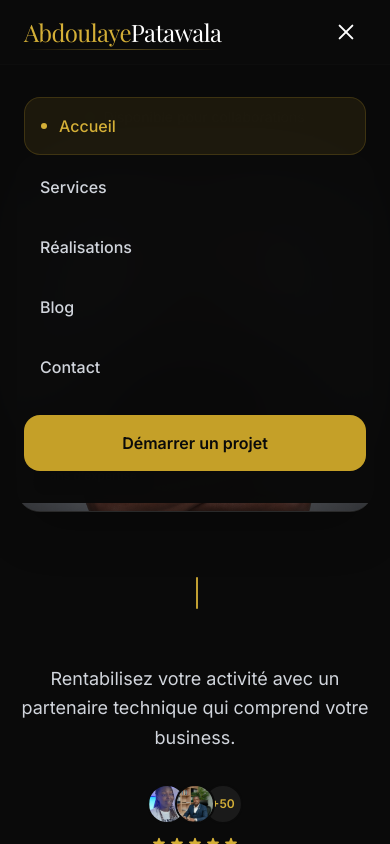
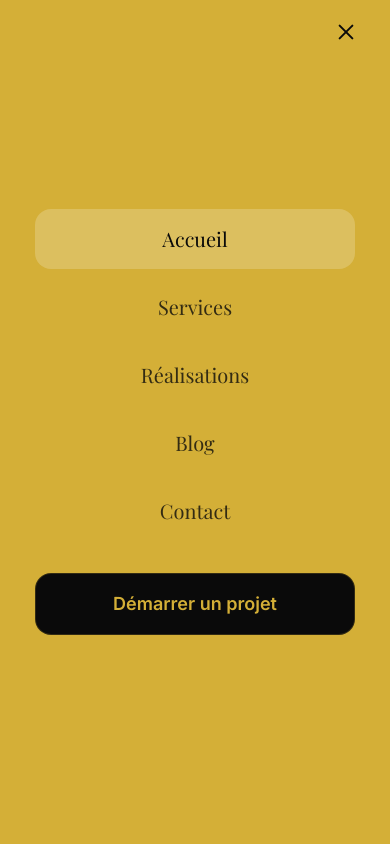
Before and after one commit to PATAWALA/Abdoulaye-Patawala, a Next.js app: page / in a window 390 px wide. Both pictures are taken after a click on the button 346 px from the left and 32 px from the top of the page. Shown: the top 844 px of the page. Built offline with nearby package versions, Linux system fonts and the light colour scheme; no server answers; the database is empty; a web font is replaced by a local one.

Commit message:
32 update

```diff
--- a/src/components/molecules/Navbar.tsx
+++ b/src/components/molecules/Navbar.tsx
@@ -16,6 +16,8 @@ const Navbar: React.FC = () => {
   const [mobileOpen, setMobileOpen] = useState(false);
   const [scrolled, setScrolled] = useState(false);
   const [activeSection, setActiveSection] = useState('#hero');
+  const [circleVisible, setCircleVisible] = useState(false);
+  const [linksVisible, setLinksVisible] = useState(false);
   const observerRef = useRef<IntersectionObserver | null>(null);
   const pathname = usePathname();
   const router = useRouter();
@@ -27,33 +29,53 @@ const Navbar: React.FC = () => {
       return;
     }
 
-    const handleScroll = () => {
-      setScrolled(window.scrollY > 30);
+    const handleScroll = () => setScrolled(window.scrollY > 30);
 
-      // Déterminer la section active en fonction du scroll
     const sectionIds = links.filter(l => !l.isPage).map(l => l.href.replace('#', ''));
-      const scrollPos = window.scrollY + 150; // Offset de 150px depuis le haut
 
+    observerRef.current = new IntersectionObserver(
+      (entries) => {
+        const visible = entries.filter(e => e.isIntersecting).map(e => '#' + e.target.id);
+        if (visible.length > 0) setActiveSection(visible[0]);
+      },
+      { rootMargin: '-15% 0px -70% 0px', threshold: 0 }
+    );
+
+    sectionIds.forEach((id) => {
+      const el = document.getElementById(id);
+      if (el && observerRef.current) observerRef.current.observe(el);
+    });
+
+    const checkInitial = () => {
+      const scrollPos = window.scrollY + window.innerHeight / 4;
       let current = '#hero';
       for (const id of sectionIds) {
         const el = document.getElementById(id);
-        if (el && el.offsetTop <= scrollPos) {
-          current = '#' + id;
-        }
+        if (el && el.offsetTop <= scrollPos) current = '#' + id;
       }
       setActiveSection(current);
     };
-
-    handleScroll(); // Vérification initiale
+    checkInitial();
 
     window.addEventListener('scroll', handleScroll, { passive: true });
     return () => {
       window.removeEventListener('scroll', handleScroll);
+      if (observerRef.current) observerRef.current.disconnect();
     };
   }, [isHome]);
 
+  useEffect(() => {
+    if (mobileOpen) {
+      setCircleVisible(true);
+      setTimeout(() => setLinksVisible(true), 200);
+    } else {
+      setLinksVisible(false);
+      setTimeout(() => setCircleVisible(false), 300);
+    }
+  }, [mobileOpen]);
+
   const navigateToSection = (href: string) => {
-    setMobileOpen(false);
+    closeMenu();
     if (isHome) {
       const el = document.querySelector(href);
       if (el) el.scrollIntoView({ behavior: 'smooth' });
@@ -62,15 +84,17 @@ const Navbar: React.FC = () => {
     }
   };
 
+  const closeMenu = () => {
+    setMobileOpen(false);
+  };
+
   const isBlogActive = pathname.startsWith('/blog');
   const isPortfolioPage = pathname.startsWith('/portfolio');
 
   return (
     <nav
       className={`fixed top-0 inset-x-0 z-50 transition-all duration-500 ${
-  scrolled
-    ? 'bg-dark-900/85 backdrop-blur-2xl border-b border-dark-700/40 shadow-2xl shadow-black/20'
-    : isHome
+        isHome && !scrolled
           ? 'bg-transparent'
           : 'bg-dark-900/85 backdrop-blur-2xl border-b border-dark-700/40 shadow-2xl shadow-black/20'
       }`}
@@ -78,18 +102,9 @@ const Navbar: React.FC = () => {
       <div className="max-w-7xl mx-auto px-6 flex items-center justify-between h-16 lg:h-20">
 
         {/* Logo */}
-        <Link
-          href="/"
-          className="relative group flex-shrink-0"
-          onClick={() => setMobileOpen(false)}
-        >
-          <span className="text-gold-400 font-display text-2xl lg:text-3xl tracking-tight">
-            Abdoulaye
-          </span>
-          <span className="text-white font-display text-2xl lg:text-3xl tracking-tight">
-            Patawala
-          </span>
-          {/* Ligne dégradée très fine aux extrémités */}
+        <Link href="/" className="relative group flex-shrink-0" onClick={closeMenu}>
+          <span className="text-gold-400 font-display text-2xl lg:text-3xl tracking-tight">Abdoulaye</span>
+          <span className="text-white font-display text-2xl lg:text-3xl tracking-tight">Patawala</span>
           <span className="absolute -bottom-0.5 left-0 w-full h-px bg-gradient-to-r from-transparent via-gold-400/40 to-transparent group-hover:via-gold-400 transition-all duration-500" />
         </Link>
 
@@ -107,9 +122,7 @@ const Navbar: React.FC = () => {
                     key={link.href}
                     href={link.href}
                     className={`relative px-5 py-2 text-sm font-medium rounded-full transition-all duration-300 ${
-                      isActive
-                        ? 'bg-gold-500/15 text-gold-400'
-                        : 'text-gray-400 hover:text-white hover:bg-dark-700/50'
+                      isActive ? 'bg-gold-500/15 text-gold-400' : 'text-gray-400 hover:text-white hover:bg-dark-700/50'
                     }`}
                   >
                     {link.label}
@@ -122,9 +135,7 @@ const Navbar: React.FC = () => {
                   key={link.href}
                   onClick={() => navigateToSection(link.href)}
                   className={`relative px-5 py-2 text-sm font-medium rounded-full transition-all duration-300 ${
-                    isActive
-                      ? 'bg-gold-500/15 text-gold-400'
-                      : 'text-gray-400 hover:text-white hover:bg-dark-700/50'
+                    isActive ? 'bg-gold-500/15 text-gold-400' : 'text-gray-400 hover:text-white hover:bg-dark-700/50'
                   }`}
                 >
                   {link.label}
@@ -147,77 +158,92 @@ const Navbar: React.FC = () => {
 
         {/* Mobile toggle */}
         <button
-          className="lg:hidden relative w-10 h-10 flex items-center justify-center"
+          className="lg:hidden relative z-50 w-10 h-10 flex items-center justify-center"
           onClick={() => setMobileOpen(!mobileOpen)}
           aria-label="Menu"
           aria-expanded={mobileOpen}
         >
           <div className="flex flex-col gap-[5px]">
-            <span className={`block w-5 h-[2px] bg-white rounded-full transition-all duration-300 ${
-              mobileOpen ? 'rotate-45 translate-y-[7px]' : ''
+            <span className={`block w-5 h-[2px] rounded-full transition-all duration-300 ${
+              mobileOpen ? 'bg-dark-900 rotate-45 translate-y-[7px]' : isHome && !scrolled ? 'bg-white' : 'bg-white'
             }`} />
-            <span className={`block w-5 h-[2px] bg-white rounded-full transition-all duration-300 ${
-              mobileOpen ? 'opacity-0 scale-x-0' : ''
+            <span className={`block w-5 h-[2px] rounded-full transition-all duration-300 ${
+              mobileOpen ? 'bg-dark-900 opacity-0 scale-x-0' : isHome && !scrolled ? 'bg-white' : 'bg-white'
             }`} />
-            <span className={`block w-5 h-[2px] bg-white rounded-full transition-all duration-300 ${
-              mobileOpen ? '-rotate-45 -translate-y-[7px]' : ''
+            <span className={`block w-5 h-[2px] rounded-full transition-all duration-300 ${
+              mobileOpen ? 'bg-dark-900 -rotate-45 -translate-y-[7px]' : isHome && !scrolled ? 'bg-white' : 'bg-white'
             }`} />
           </div>
         </button>
       </div>
 
-      {/* Mobile menu */}
+      {/* Mobile menu — cercle doré */}
+      {circleVisible && (
+        <>
           <div
-        className={`lg:hidden overflow-hidden transition-all duration-500 ease-in-out ${
-          mobileOpen ? 'max-h-[600px] opacity-100' : 'max-h-0 opacity-0'
+            className={`fixed inset-0 z-40 flex items-center justify-center transition-all duration-500 ${
+              mobileOpen ? 'opacity-100' : 'opacity-0 pointer-events-none'
             }`}
           >
-        <div className="bg-dark-900/98 backdrop-blur-2xl border-t border-dark-700/30 px-6 py-8 space-y-1">
-          {links.map((link) => {
+            <div
+              className={`absolute w-8 h-8 rounded-full bg-gold-400 transition-all duration-500 ease-out ${
+                mobileOpen ? 'scale-[100]' : 'scale-0'
+              }`}
+              style={{ top: '28px', right: '20px', transformOrigin: 'center' }}
+            />
+          </div>
+
+          <div
+            className={`fixed inset-0 z-40 flex flex-col items-center justify-center transition-all duration-500 ${
+              mobileOpen ? 'opacity-100' : 'opacity-0 pointer-events-none'
+            } ${linksVisible ? 'delay-0' : 'delay-200'}`}
+          >
+            <div className="space-y-2 w-full px-8 max-w-sm">
+              {links.map((link, i) => {
                 const isActive = link.isPage
                   ? isBlogActive
                   : activeSection === link.href;
-            const className = `w-full text-left py-4 px-4 rounded-2xl transition-all duration-300 text-base font-medium flex items-center gap-3 ${
-              isActive
-                ? 'bg-gold-500/10 text-gold-400 border border-gold-500/20'
-                : 'text-gray-300 hover:bg-dark-800 hover:text-white'
-            }`;
 
-            if (link.isPage) {
-              return (
-                <Link
-                  key={link.href}
-                  href={link.href}
-                  onClick={() => setMobileOpen(false)}
-                  className={className}
-                >
-                  {isActive && <span className="w-1.5 h-1.5 bg-gold-400 rounded-full flex-shrink-0" />}
-                  {link.label}
-                </Link>
-              );
-            }
+                const Comp = link.isPage ? Link : 'button';
+                const props = link.isPage
+                  ? { href: link.href, onClick: closeMenu }
+                  : { onClick: () => navigateToSection(link.href) };
 
                 return (
-              <button
+                  <Comp
                     key={link.href}
-                onClick={() => navigateToSection(link.href)}
-                className={className}
+                    {...(props as React.ComponentProps<'button'> & React.ComponentProps<typeof Link>)}
+                    className={`block w-full text-center py-4 rounded-2xl text-xl font-display transition-all duration-500 ${
+                      linksVisible ? 'translate-y-0 opacity-100' : 'translate-y-4 opacity-0'
+                    } ${
+                      isActive
+                        ? 'text-dark-900 bg-white/20'
+                        : 'text-dark-900/80 hover:text-dark-900 hover:bg-white/10'
+                    }`}
+                    style={{ transitionDelay: `${i * 80}ms` }}
                   >
-                {isActive && <span className="w-1.5 h-1.5 bg-gold-400 rounded-full flex-shrink-0" />}
                     {link.label}
-              </button>
+                  </Comp>
                 );
               })}
-          <div className="pt-4">
+
+              <div
+                className={`pt-6 transition-all duration-500 ${
+                  linksVisible ? 'translate-y-0 opacity-100' : 'translate-y-4 opacity-0'
+                }`}
+                style={{ transitionDelay: `${links.length * 80}ms` }}
+              >
                 <button
                   onClick={() => navigateToSection('#contact')}
-              className="w-full py-4 bg-gold-500 text-dark-900 rounded-2xl font-semibold text-base hover:bg-gold-400 transition-colors"
+                  className="w-full py-4 bg-dark-900 text-gold-400 rounded-2xl font-semibold text-lg hover:bg-dark-800 transition-colors border border-gold-400/20"
                 >
                   Démarrer un projet
                 </button>
               </div>
             </div>
           </div>
+        </>
+      )}
     </nav>
   );
 };
```
Lines whose indentation alone changed are shown as unchanged.
